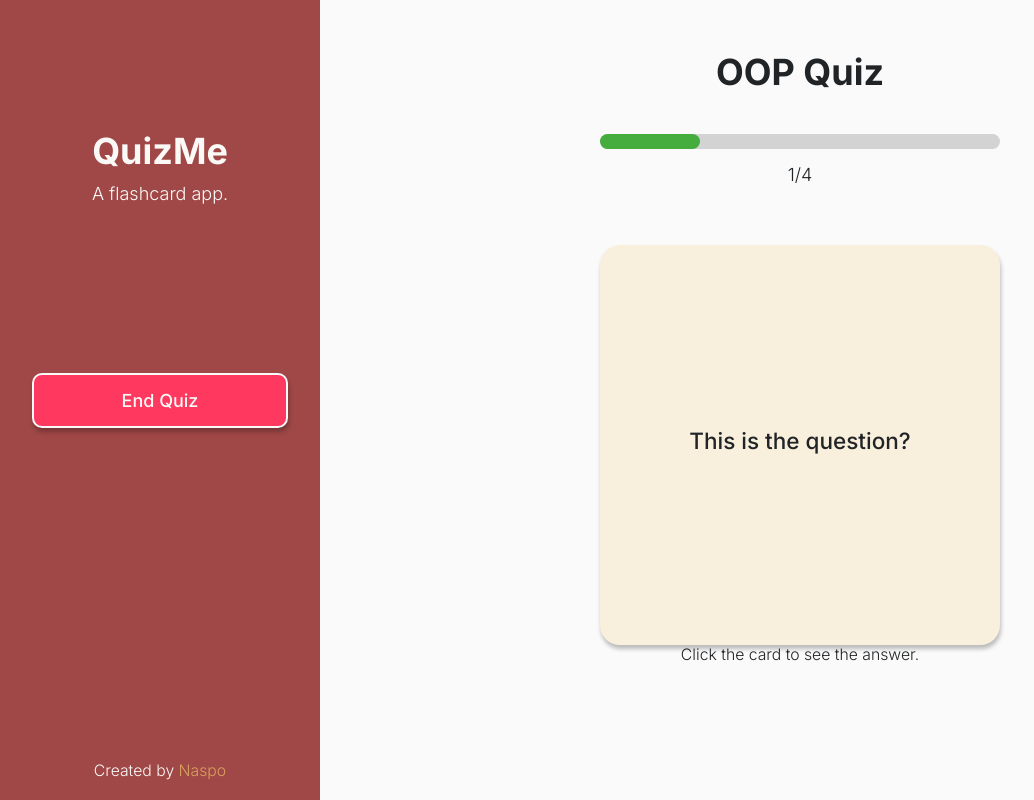
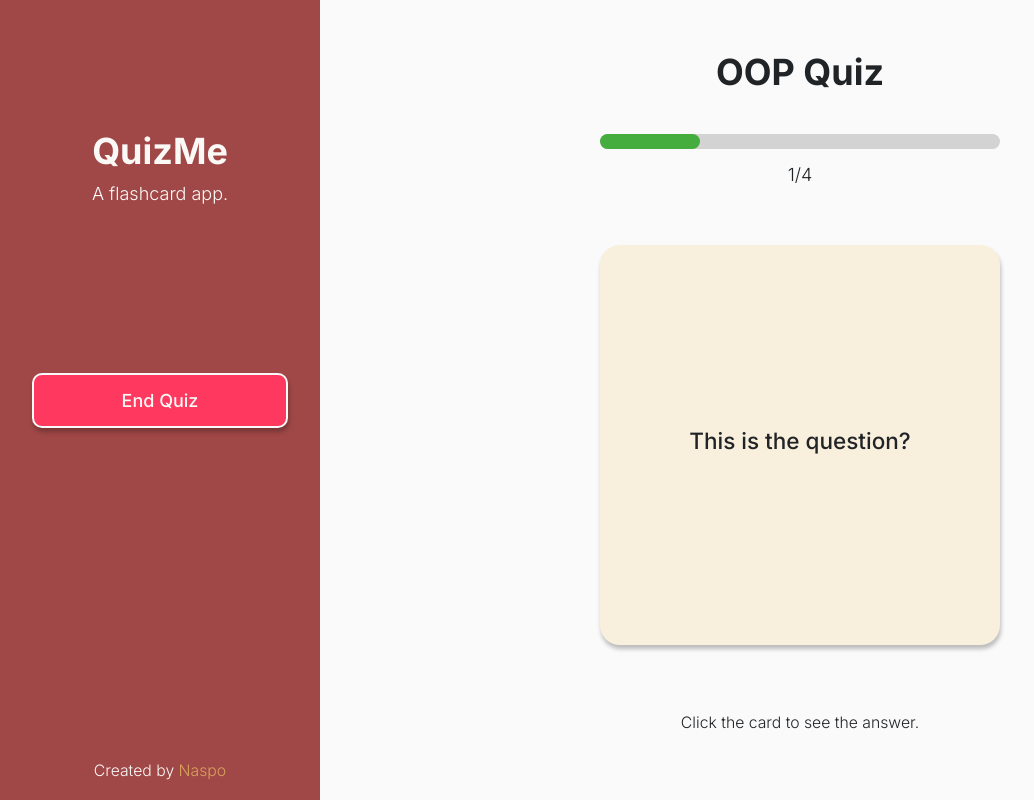
Before and after one commit to NaspoDev/QuizMe, a React (Vite) app in the folder frontend/: page /active-quiz/1/1 in a window 1280 px wide. Shown: the whole page, without its empty margins (0-1034 px from the left). Built offline with nearby package versions, Linux system fonts and the light colour scheme.

Commit message:
active quiz page structure updated

```diff
--- a/frontend/src/components/active_quiz/ActiveQuizPage.scss
+++ b/frontend/src/components/active_quiz/ActiveQuizPage.scss
@@ -4,10 +4,16 @@
 // Active Quiz Page styling
 
 .ActiveQuizPage {
-  @include displayFlex(column, flex-start, center);
+  display: grid;
+  grid-template-rows: 1fr auto 1fr;
+  width: 100%;
+  height: 100%;
+  justify-content: center;
+  align-items: center;
   padding: 50px 50px 0px 50px;
-  height: 100%;
 
+  .heading-area {
+    @include displayFlex(column);
     .active-quiz-heading {
       margin-bottom: 40px;
     }
@@ -34,14 +40,9 @@
     .quiz-progress-numeric {
       margin-bottom: 60px;
     }
-
-  .flashcard {
-    width: 400px;
-    height: 400px;
-    background-color: $beige;
   }
 
   .flip-flashcard-prompt {
-    justify-self: flex-end;
+    text-align: center;
   }
 }
--- a/frontend/src/components/active_quiz/ActiveQuizPage.tsx
+++ b/frontend/src/components/active_quiz/ActiveQuizPage.tsx
@@ -32,6 +32,7 @@ function ActiveQuizPage() {
 
   return (
     <div className="ActiveQuizPage">
+      <div className="heading-area">
         <h1 className="active-quiz-heading font-bold text-2xl">
           {topicName} Quiz
         </h1>
@@ -43,11 +44,14 @@ function ActiveQuizPage() {
         <p className="quiz-progress-numeric font-light">
           {quizProgress}/{flashcards.length}
         </p>
+      </div>
+
       {/* Wait for flashcards to shuffle & set */}
       {flashcards.length > 0 && (
         // Display the flashcard at the index of quiz progress - 1
         <QuizFlashcard flashcard={flashcards[quizProgress - 1]} />
       )}
+
       <p className="flip-flashcard-prompt text-sm font-light">
         Click the card to see the answer.
       </p>
```
Lines whose indentation alone changed are shown as unchanged.
